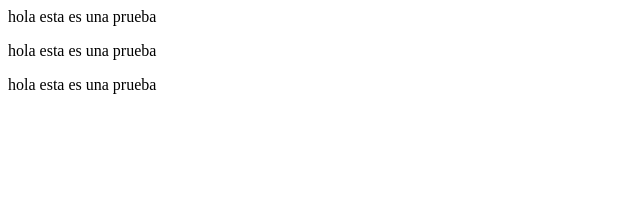
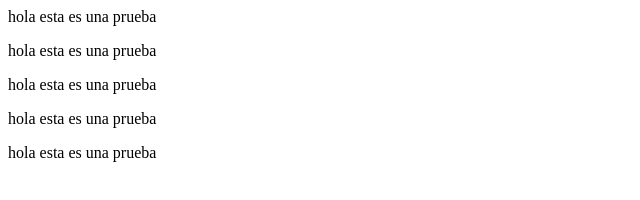
Before and after one commit to pena505/prueba, a plain HTML site: page index.html in a window 1280 px wide. Shown: the whole page, without its empty margins (0-640 px from the left). Drawn offline with Linux system fonts and the light colour scheme.

Commit message:
Update index.html

```diff
--- a/index.html
+++ b/index.html
@@ -11,6 +11,8 @@
     <p1> hola esta es una prueba </p>
     <p2> hola esta es una prueba </p>
     <p3> hola esta es una prueba </p>
+    <p4> hola esta es una prueba </p>
+    <p5> hola esta es una prueba </p>
 </body>
 </html>
 <html></html>
```
